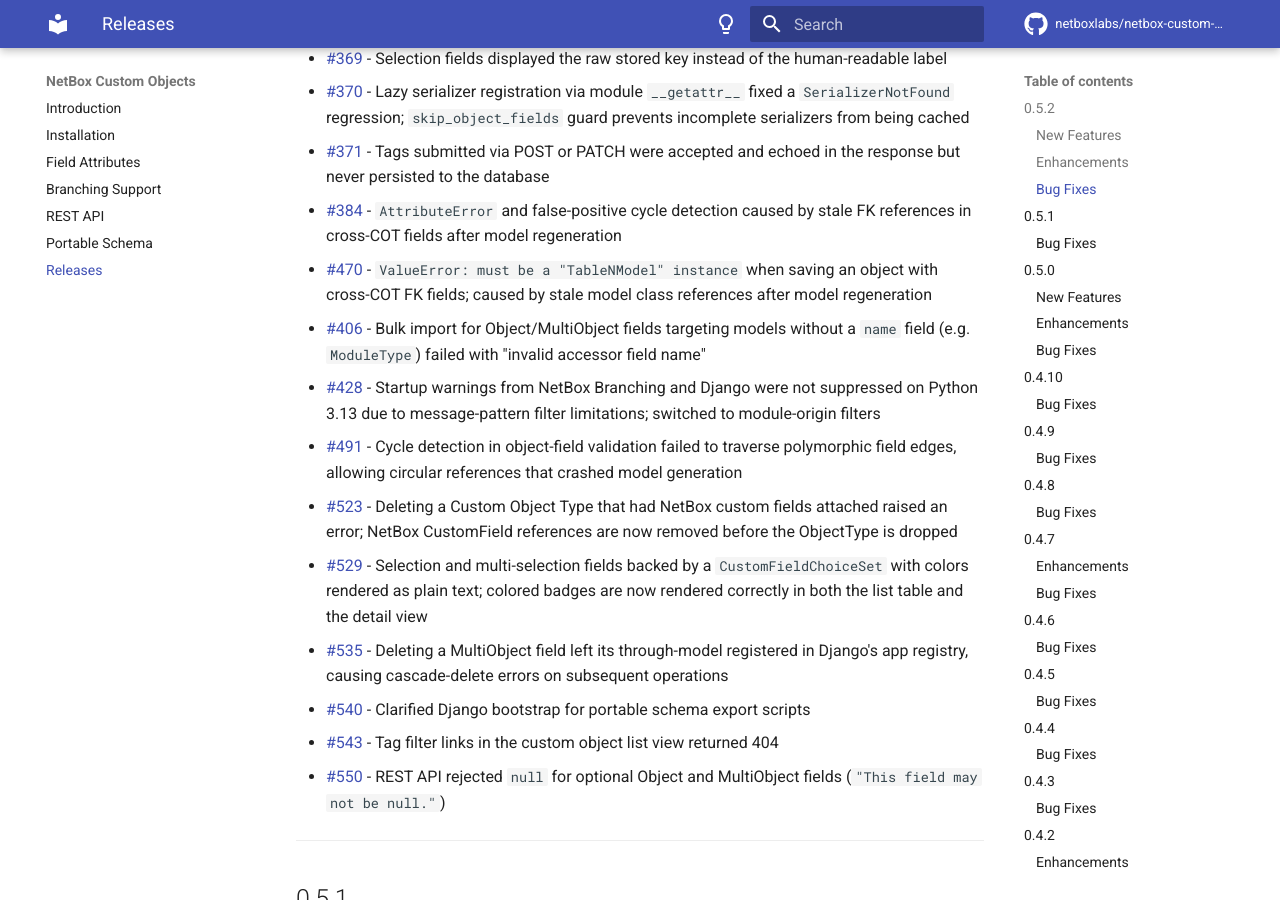
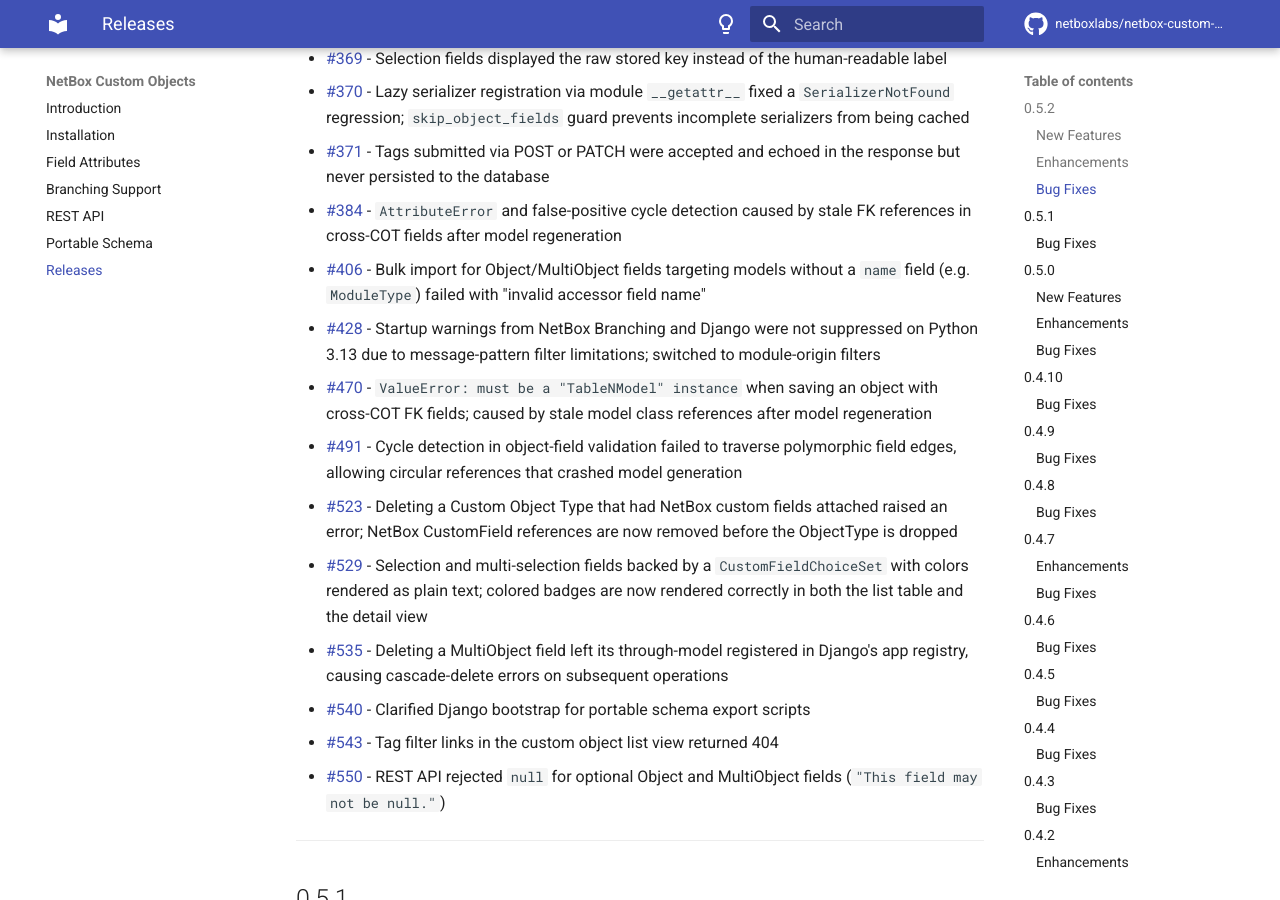
Before and after one commit to netboxlabs/netbox-custom-objects, an MkDocs documentation site: the page built from docs/releases.md, in a window 1280 px wide and 900 px high, scrolled down 734 px. Built offline with MkDocs 1.6.1 and Material for MkDocs 9.7.7, drawn with Linux system fonts in a browser that asks for light colours; comment, search, counter and statistics services are not loaded.

```diff
--- a/docs/releases.md
+++ b/docs/releases.md
@@ -21,9 +21,9 @@ Polymorphic Object and MultiObject fields now support a `related_name` that expo
 - [#370](https://github.com/netboxlabs/netbox-custom-objects/issues/370) - Lazy serializer registration via module `__getattr__` fixed a `SerializerNotFound` regression; `skip_object_fields` guard prevents incomplete serializers from being cached
 - [#371](https://github.com/netboxlabs/netbox-custom-objects/issues/371) - Tags submitted via POST or PATCH were accepted and echoed in the response but never persisted to the database
 - [#384](https://github.com/netboxlabs/netbox-custom-objects/issues/384) - `AttributeError` and false-positive cycle detection caused by stale FK references in cross-COT fields after model regeneration
-- [#470](https://github.com/netboxlabs/netbox-custom-objects/issues/470) - `ValueError: must be a "TableNModel" instance` when saving an object with cross-COT FK fields; caused by stale model class references after model regeneration
 - [#406](https://github.com/netboxlabs/netbox-custom-objects/issues/406) - Bulk import for Object/MultiObject fields targeting models without a `name` field (e.g. `ModuleType`) failed with "invalid accessor field name"
 - [#428](https://github.com/netboxlabs/netbox-custom-objects/issues/428) - Startup warnings from NetBox Branching and Django were not suppressed on Python 3.13 due to message-pattern filter limitations; switched to module-origin filters
+- [#470](https://github.com/netboxlabs/netbox-custom-objects/issues/470) - `ValueError: must be a "TableNModel" instance` when saving an object with cross-COT FK fields; caused by stale model class references after model regeneration
 - [#491](https://github.com/netboxlabs/netbox-custom-objects/issues/491) - Cycle detection in object-field validation failed to traverse polymorphic field edges, allowing circular references that crashed model generation
 - [#523](https://github.com/netboxlabs/netbox-custom-objects/issues/523) - Deleting a Custom Object Type that had NetBox custom fields attached raised an error; NetBox CustomField references are now removed before the ObjectType is dropped
 - [#529](https://github.com/netboxlabs/netbox-custom-objects/issues/529) - Selection and multi-selection fields backed by a `CustomFieldChoiceSet` with colors rendered as plain text; colored badges are now rendered correctly in both the list table and the detail view
```
